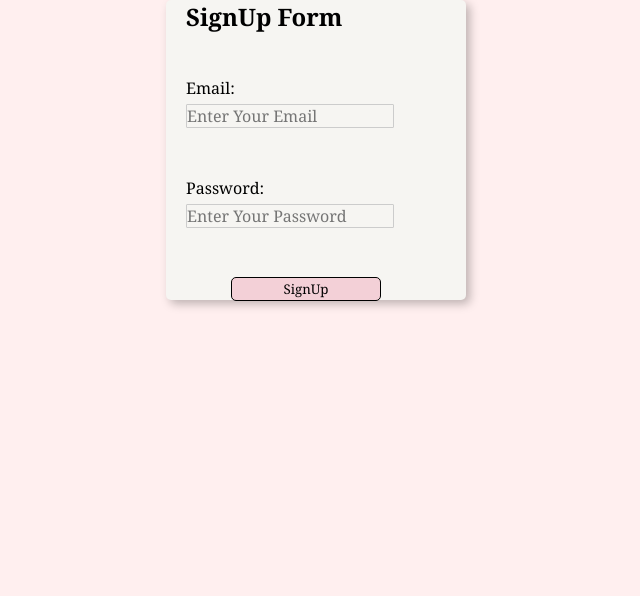
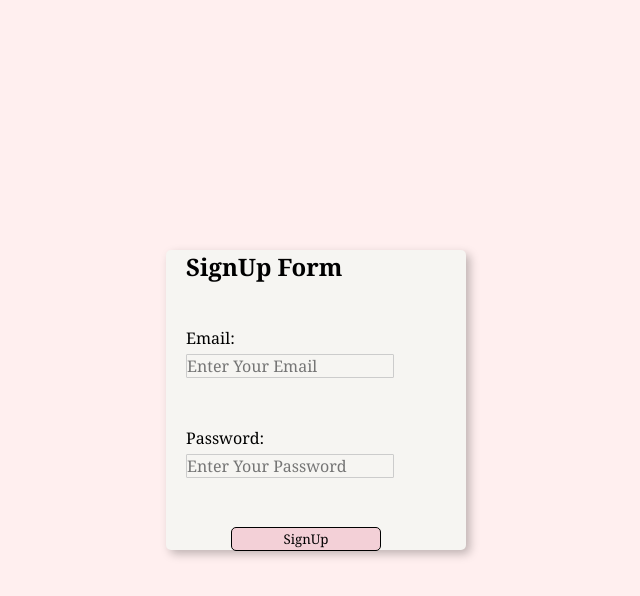
Before and after one commit to Ayesh-07/Frontend-Projects, a plain HTML site: page To-Do-List/index.html in a window 1280 px wide. Shown: the whole page, without its empty margins (324-964 px from the left). Drawn offline with Linux system fonts and the light colour scheme.

Commit message:
Update style.css

```diff
--- a/To-Do-List/style.css
+++ b/To-Do-List/style.css
@@ -16,6 +16,7 @@ form{
     border-radius: 5px;
     padding: 20px;
  justify-content: center;
+
 box-shadow: 4px 4px 10px 0px rgba(0, 0, 0, 0.25);
 
 
@@ -82,7 +83,7 @@ ul>li,p{
 
 
 
-.container{
+.Container{
     width: auto;
     height:auto;
     display:flex;
```
